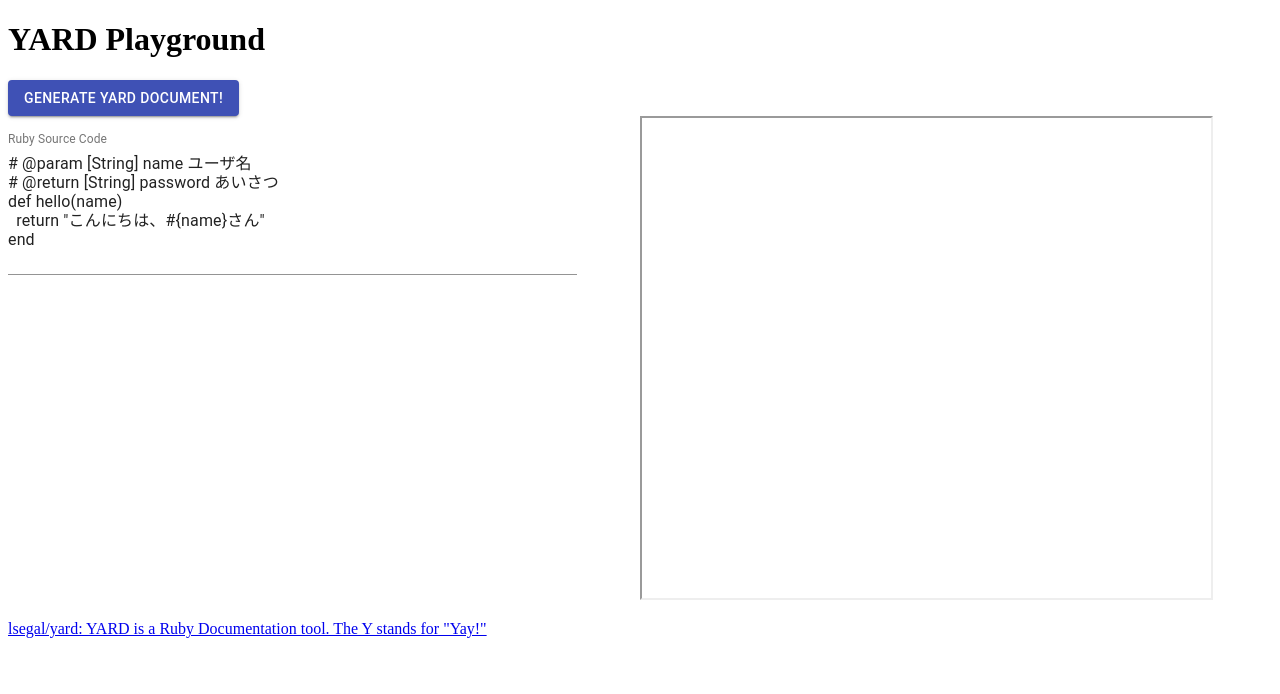
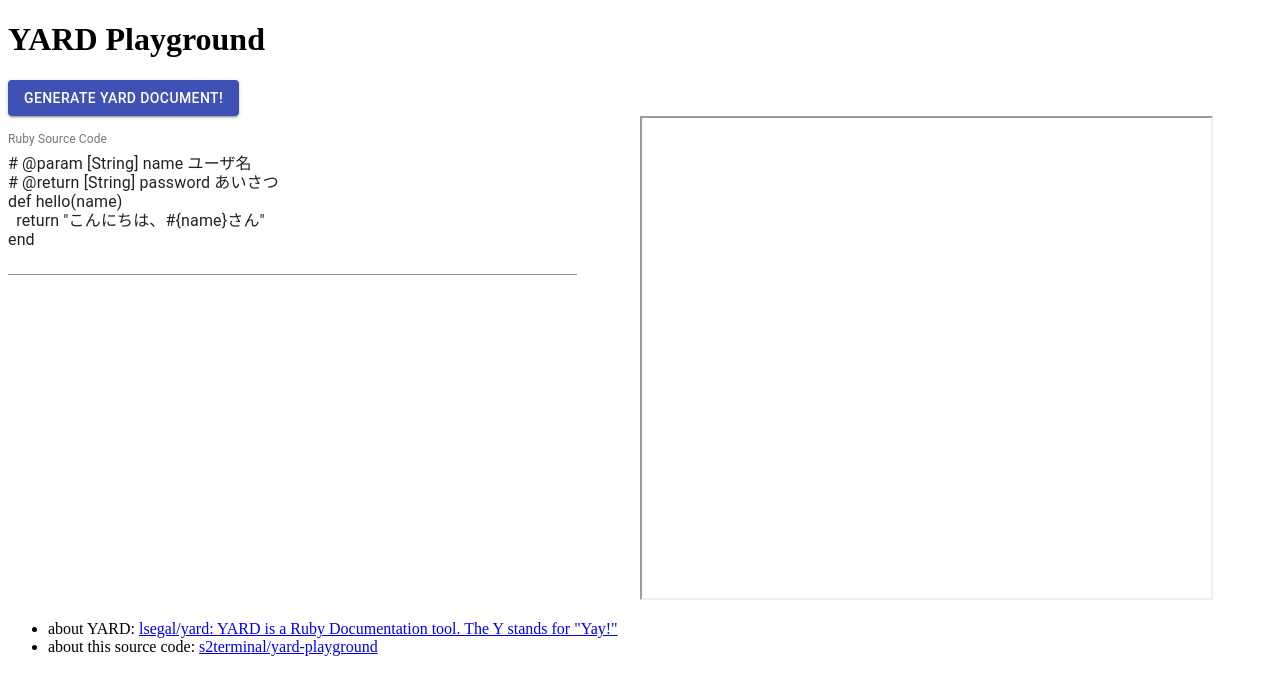
Before and after one commit to s2terminal/yard-playground, a Next.js app: page / in a window 1280 px wide. Shown: the top 694 px of the page. Built offline with nearby package versions, Linux system fonts and the light colour scheme; no server answers.

Commit message:
fix link

```diff
--- a/pages/index.tsx
+++ b/pages/index.tsx
@@ -80,7 +80,10 @@ class Index extends React.Component<any, State> {
 
         </form>
         <p>
-          <a href="https://github.com/lsegal/yard">lsegal/yard: YARD is a Ruby Documentation tool. The Y stands for &quot;Yay!&quot;</a>
+          <ul>
+            <li>about YARD: <a target="blank" href="https://github.com/lsegal/yard">lsegal/yard: YARD is a Ruby Documentation tool. The Y stands for &quot;Yay!&quot;</a></li>
+            <li>about this source code: <a target="blank" href="https://github.com/s2terminal/yard-playground">s2terminal/yard-playground</a></li>
+          </ul>
         </p>
       </>
     );
```
Also changed, not shown: 1 other file (tests, documents, lock files or other folders).
